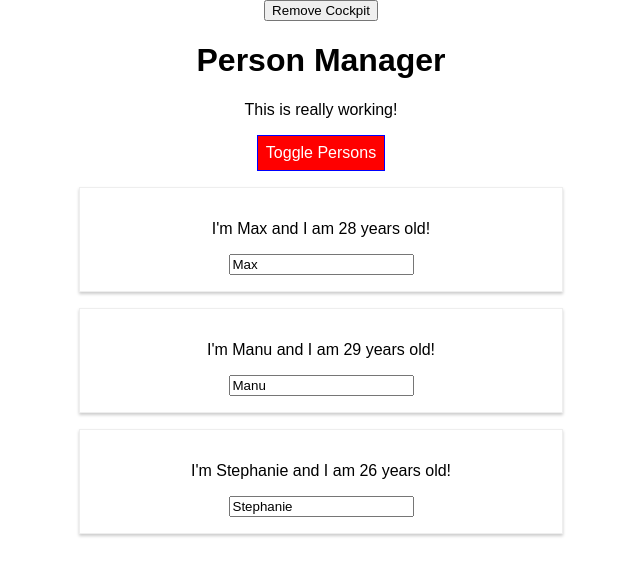
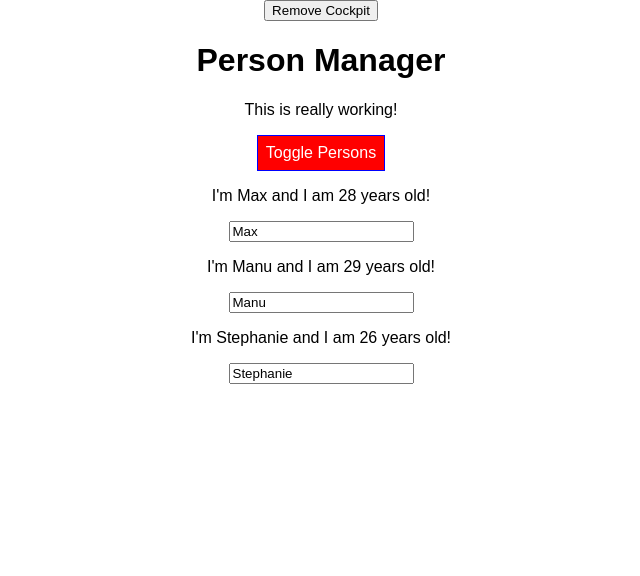
Before and after one commit to amiratashani/ReactGuide, a React (Create React App) app: page / in a window 1280 px wide. Both pictures are taken after a click on the button "Toggle Persons". Shown: the top 576 px of the page, without its empty margins (319-959 px from the left). Built offline with nearby package versions, Linux system fonts and the light colour scheme.

Commit message:
Rendering Adjacent JSX Elements

```diff
--- a/src/components/Persons/Person/Person.js
+++ b/src/components/Persons/Person/Person.js
@@ -16,13 +16,13 @@
         return (
 
             // <div className="Person" style={style} >
-            <div className={classes.Person}>
-                < p onClick={this.props.click} > I'm {this.props.name} and I am {this.props.age} years old!</p>
-                < p > {this.props.children}</p >
-                <input type="text"
+            [
+                < p key="i1" onClick={this.props.click} > I'm {this.props.name} and I am {this.props.age} years old!</p>,
+                < p key="i2"> {this.props.children}</p >,
+                <input key="i3" type="text"
                     onChange={this.props.changed}
                     value={this.props.name} />
-            </div>
+            ]
         )
     }
 
```
Also changed, not shown: src/hoc/Auxiliary.js (added).
